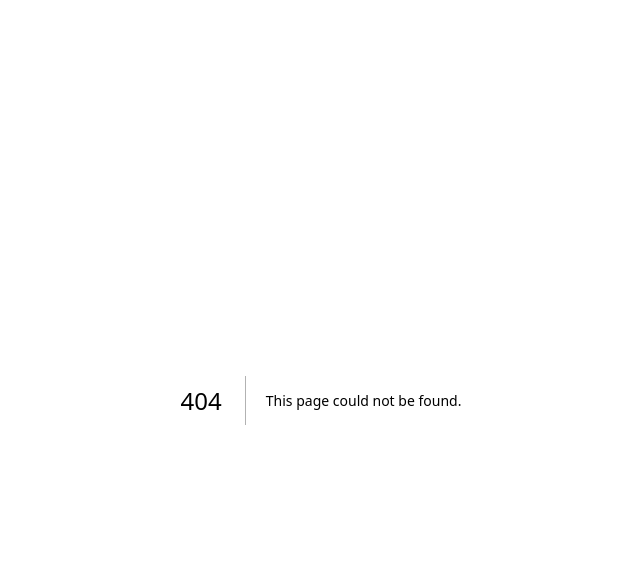
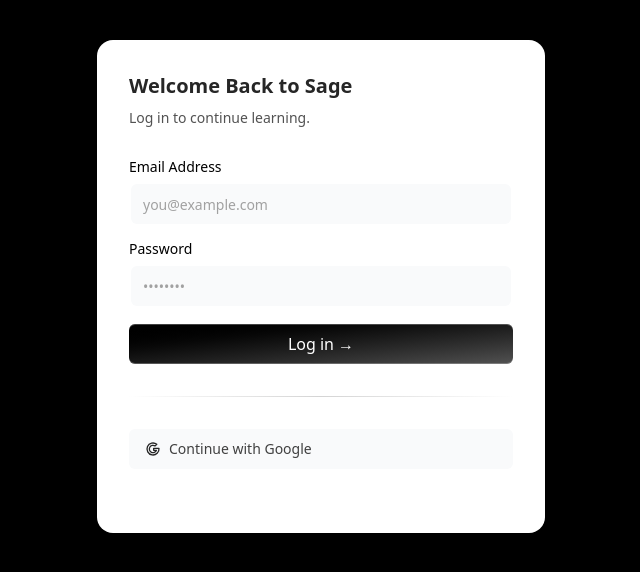
Before and after one commit to WebDevHarsha/hack-the-horizon, a Next.js app: page /login in a window 1280 px wide. Before the commit this address had no page. Shown: the top 572 px of the page, without its empty margins (319-959 px from the left). Built offline with nearby package versions, Linux system fonts and the light colour scheme.

Commit message:
added login page

```diff
--- /dev/null
+++ b/app/login/page.tsx
@@ -0,0 +1,85 @@
+"use client";
+import React from "react";
+import { cn } from "@/lib/utils";
+import {
+  IconBrandGoogle,
+} from "@tabler/icons-react";
+import { Input } from "@/components/ui/input";
+import { Label } from "@/components/ui/label";
+
+export default function SignupFormDemo() {
+  const handleSubmit = (e: React.FormEvent<HTMLFormElement>) => {
+    e.preventDefault();
+    console.log("Form submitted");
+  };
+  return (
+    <div className="shadow-input mx-auto w-full my-10 max-w-md rounded-none bg-white p-4 md:rounded-2xl md:p-8 dark:bg-black">
+      <h2 className="text-xl font-bold text-neutral-800 dark:text-neutral-200">
+        Welcome Back to Sage
+      </h2>
+      <p className="mt-2 max-w-sm text-sm text-neutral-600 dark:text-neutral-300">
+        Log in to continue learning.
+      </p>
+
+      <form className="my-8" onSubmit={handleSubmit}>
+        <LabelInputContainer className="mb-4">
+          <Label htmlFor="email">Email Address</Label>
+          <Input id="email" placeholder="you@example.com" type="email" />
+        </LabelInputContainer>
+        <LabelInputContainer className="mb-4">
+          <Label htmlFor="password">Password</Label>
+          <Input id="password" placeholder="••••••••" type="password" />
+        </LabelInputContainer>
+
+
+        <button
+          className="group/btn relative block h-10 w-full rounded-md bg-gradient-to-br from-black to-neutral-600 font-medium text-white shadow-[0px_1px_0px_0px_#ffffff40_inset,0px_-1px_0px_0px_#ffffff40_inset] dark:bg-zinc-800 dark:from-zinc-900 dark:to-zinc-900 dark:shadow-[0px_1px_0px_0px_#27272a_inset,0px_-1px_0px_0px_#27272a_inset]"
+          type="submit"
+        >
+          Log in &rarr;
+          <BottomGradient />
+        </button>
+
+        <div className="my-8 h-[1px] w-full bg-gradient-to-r from-transparent via-neutral-300 to-transparent dark:via-neutral-700" />
+
+        <div className="flex flex-col space-y-4">
+
+          <button
+            className="group/btn shadow-input relative flex h-10 w-full items-center justify-start space-x-2 rounded-md bg-gray-50 px-4 font-medium text-black dark:bg-zinc-900 dark:shadow-[0px_0px_1px_1px_#262626]"
+            type="submit"
+          >
+            <IconBrandGoogle className="h-4 w-4 text-neutral-800 dark:text-neutral-300" />
+            <span className="text-sm text-neutral-700 dark:text-neutral-300">
+              Continue with Google
+            </span>
+            <BottomGradient />
+          </button>
+
+        </div>
+      </form>
+    </div>
+  );
+}
+
+const BottomGradient = () => {
+  return (
+    <>
+      <span className="absolute inset-x-0 -bottom-px block h-px w-full bg-gradient-to-r from-transparent via-cyan-500 to-transparent opacity-0 transition duration-500 group-hover/btn:opacity-100" />
+      <span className="absolute inset-x-10 -bottom-px mx-auto block h-px w-1/2 bg-gradient-to-r from-transparent via-indigo-500 to-transparent opacity-0 blur-sm transition duration-500 group-hover/btn:opacity-100" />
+    </>
+  );
+};
+
+const LabelInputContainer = ({
+  children,
+  className,
+}: {
+  children: React.ReactNode;
+  className?: string;
+}) => {
+  return (
+    <div className={cn("flex w-full flex-col space-y-2", className)}>
+      {children}
+    </div>
+  );
+};
--- /dev/null
+++ b/app/models/socratic/page.tsx
@@ -0,0 +1,7 @@
+import React from 'react'
+
+export default function page() {
+  return (
+    <div>page</div>
+  )
+}
```
Also changed, not shown: app/models/page.tsx (added).
